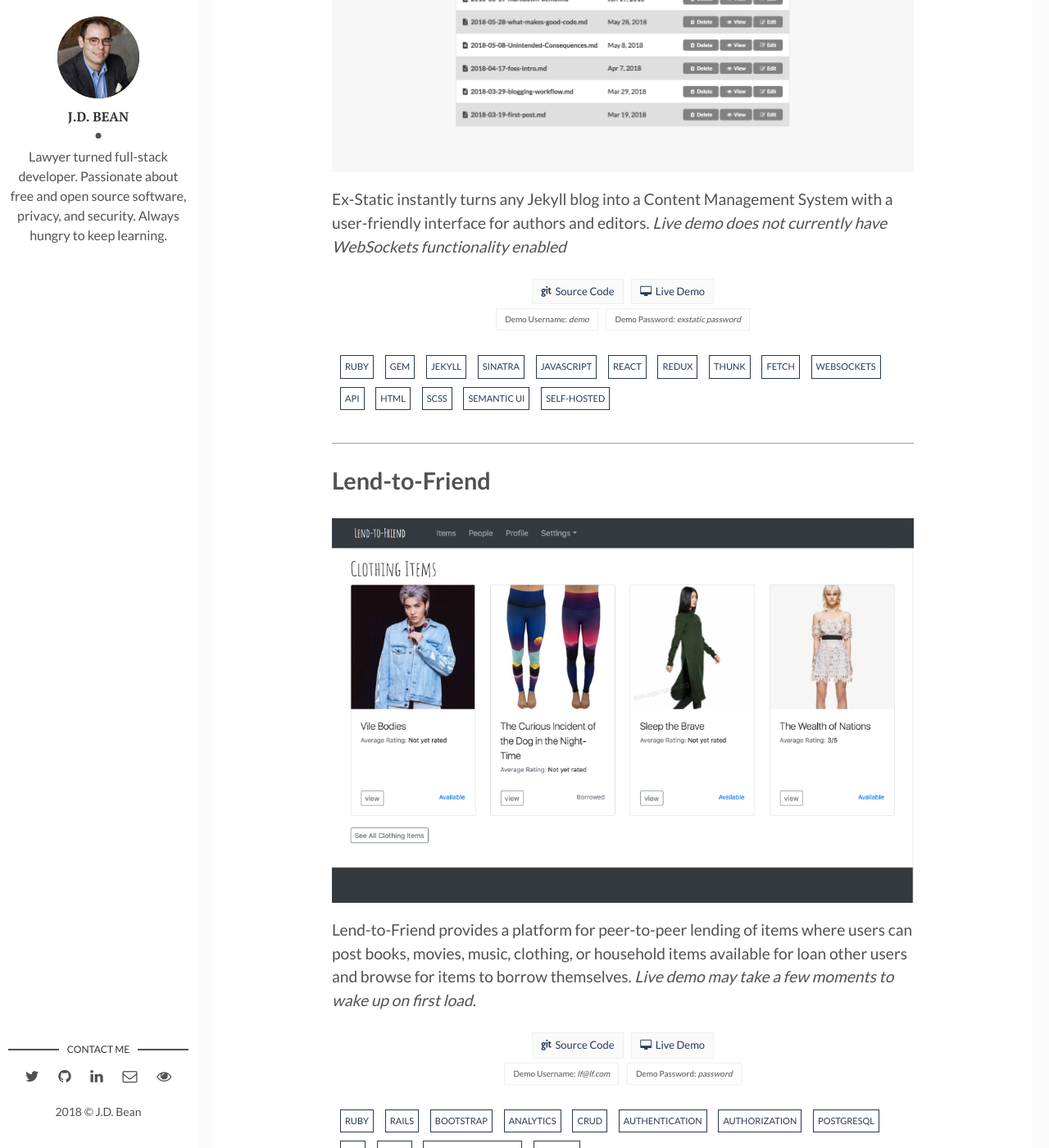
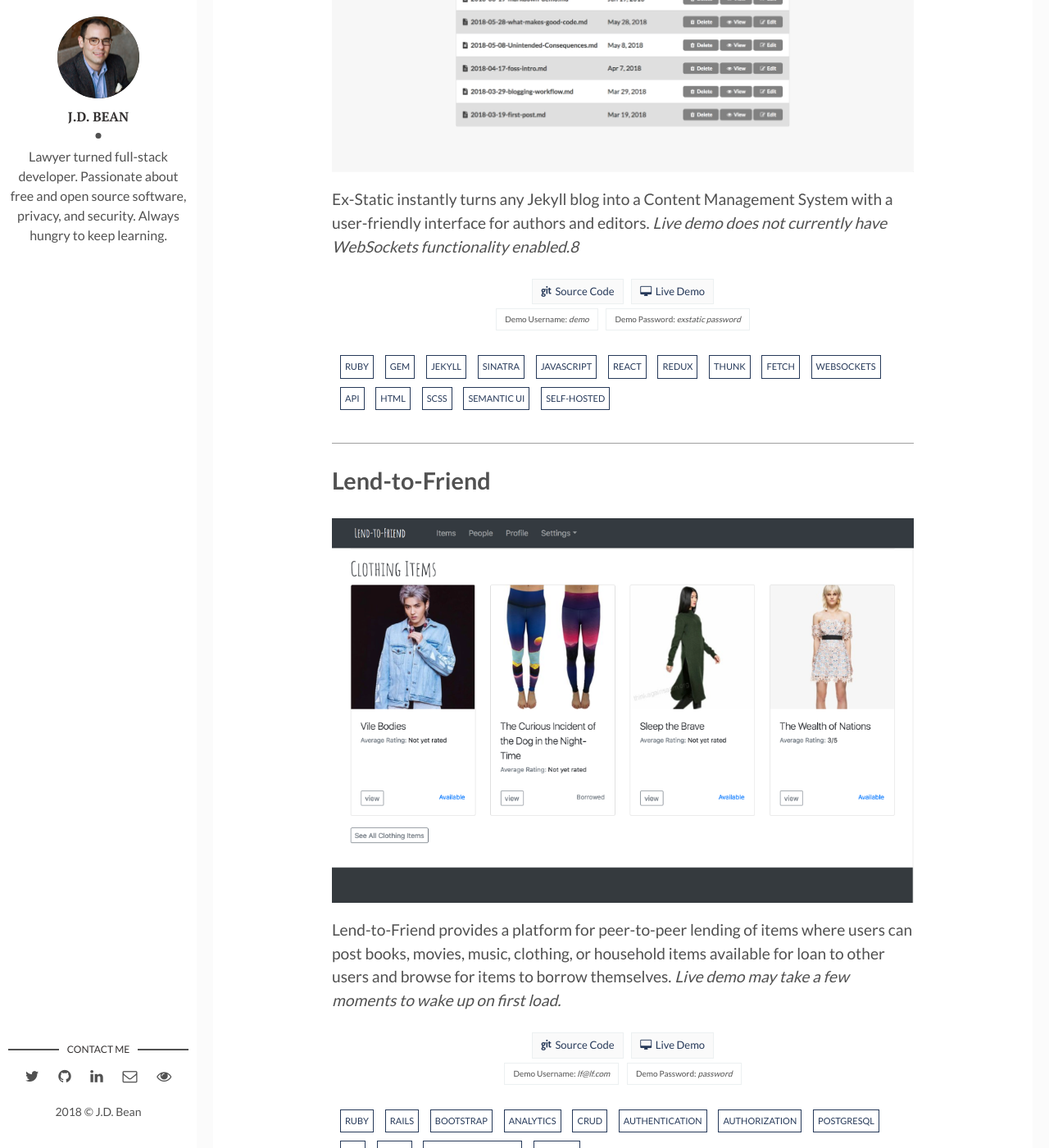
Before and after one commit to jdbean/blog-mirror, a Jekyll site: the page built from projects.md, in a window 1280 px wide and 1400 px high, scrolled down 378 px. Shown: the whole window at 82% size. Built offline with Jekyll 4.4.1, drawn with Linux system fonts in a browser that asks for light colours; some of the changed text lies outside the part shown.

Commit message:
typo correction

```diff
--- a/projects.md
+++ b/projects.md
@@ -16,9 +16,7 @@ tags4: ["HTML", "SCSS", "Gulp", "Ruby", "Liquid", "Jekyll", "Ex-Static", "Docker
 
 ![Ex-Static](/assets/img/Ex-Static.png)
 
-Ex-Static instantly turns any Jekyll blog into a Content Management System with a user-friendly interface for authors and editors. *Live demo does not currently have WebSockets functionality enabled*
-
-
+Ex-Static instantly turns any Jekyll blog into a Content Management System with a user-friendly interface for authors and editors. *Live demo does not currently have WebSockets functionality enabled.8*
 
 <div class="project-footer">
   <div class="project-share">
@@ -44,9 +42,7 @@ Ex-Static instantly turns any Jekyll blog into a Content Management System with
 
 ![Lend-to-Friend](/assets/img/Lend-to-Friend.png)
 
-
-Lend-to-Friend provides a platform for peer-to-peer lending of items where users can post books, movies, music, clothing, or household items available for loan other users and browse for items to borrow themselves. *Live demo may take a few moments to wake up on first load.*
-
+Lend-to-Friend provides a platform for peer-to-peer lending of items where users can post books, movies, music, clothing, or household items available for loan to other users and browse for items to borrow themselves. *Live demo may take a few moments to wake up on first load.*
 
 <div class="project-footer">
   <div class="project-share">
```
Also changed, not shown: other parts of projects.md (+1 -1 lines).
